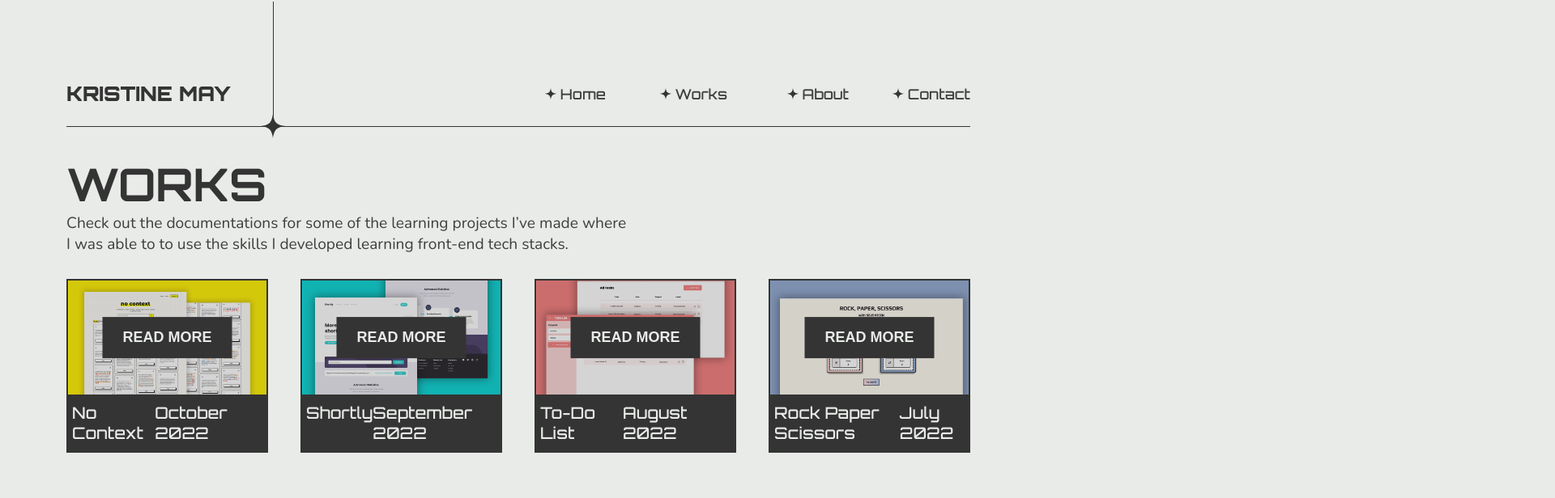
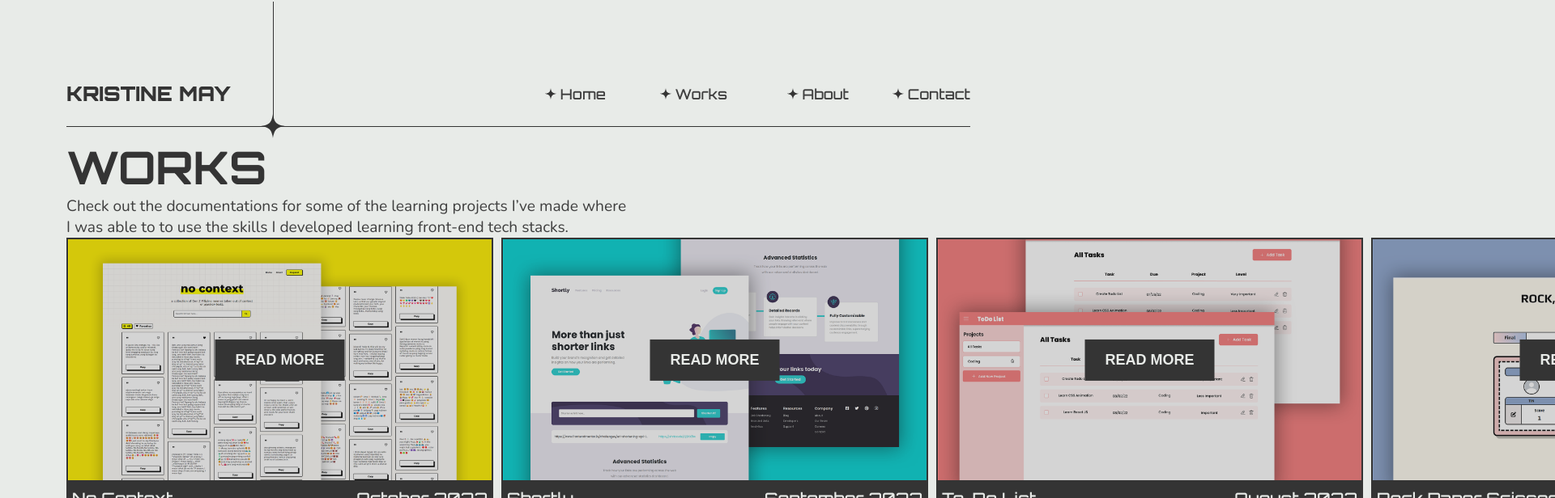
Before and after one commit to sn-tin/frontendkristine, a React (Create React App) app: page /works in a window 1280 px wide. Shown: the top 616 px of the page at 81% size, 1920 px wide, since content can reach past the window. Built offline with nearby package versions, Linux system fonts and the light colour scheme.

Commit message:
Change cardflex properties

```diff
--- a/src/components/Works/Works.js
+++ b/src/components/Works/Works.js
@@ -27,7 +27,7 @@ const Works = () => {
                 <h1>Works</h1>
                 <p>Check out the documentations for some of the learning projects I’ve made where I was able to to use the skills I developed learning front-end tech stacks.</p>
             </WorkTexts>
-            <div ref={carousel} className="carousel">
+            <div ref={carousel} className="carousel" style={{width: "100rem"}}>
                 <CardFlex drag="x" dragConstraints={{right: 0, left: -width}} whileTap={{cursor: "grabbing"}} >
                     {workCards}
                 </CardFlex>
--- a/src/components/Works/Works.styles.js
+++ b/src/components/Works/Works.styles.js
@@ -17,7 +17,7 @@ const WorkTexts = styled.div`
 `
 
 const CardFlex = styled(motion.div)`
-    display: flex;
+    /* display: flex;
     flex-direction: column;
     position: relative;
     overflow-x: hidden;
@@ -27,15 +27,20 @@ const CardFlex = styled(motion.div)`
        flex-direction: row;
        margin: 30px 0 0;
        gap: 40px;
-    }
+    } */
+    display: inline-flex;
+    overflow: hidden;
+    position: relative;
+    gap: 10px;
 `
 
 const CardsWrapper = styled.div`
     display: flex;
     flex-direction: column;
-    width: 100%;
+    width: 300px;
     margin: 0 auto;
     border: 2px solid ${theme.colors.dark};
+    position: relative;
     @media screen and (${devices.laptop}) {
         flex-direction: column;
         width: 527px;
```
